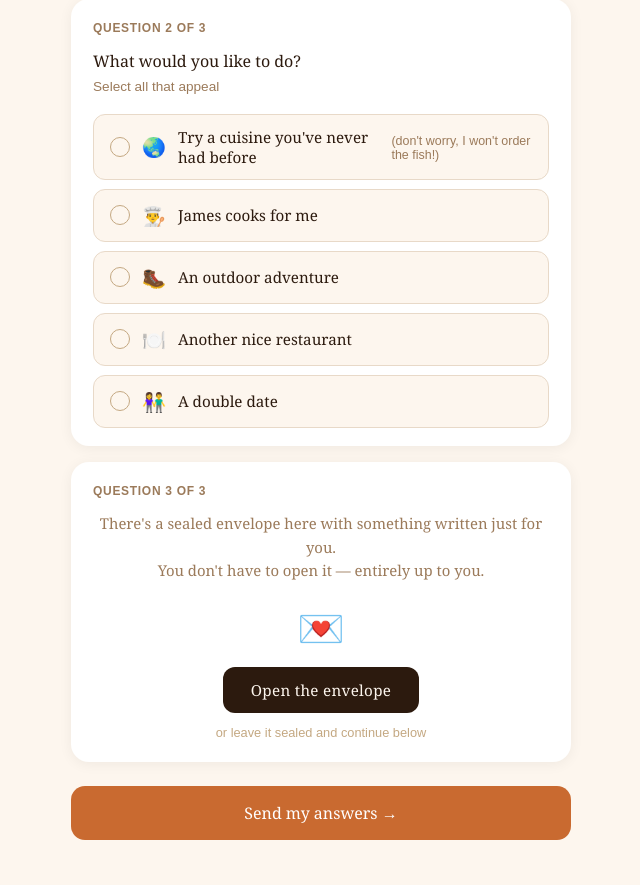
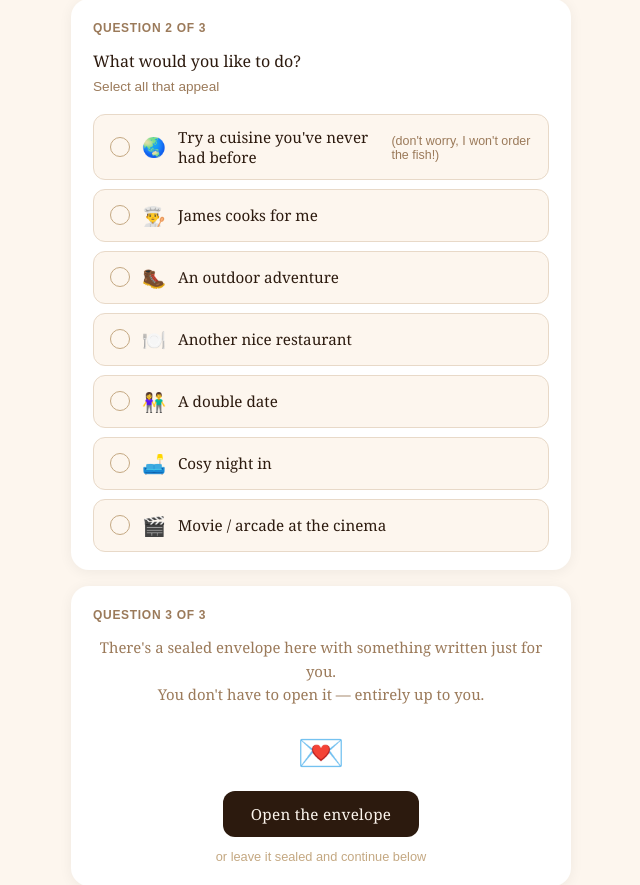
Before and after one commit to Aiello-code/nudda-one, a Flask app: page /olivia in a window 1280 px wide. Shown: the part 1017-1902 px from the top of the page, without its empty margins (319-959 px from the left). Before the commit the page ends 1857 px from the top, so only its background shows below. Run offline with Flask 3, Linux system fonts and the light colour scheme.

Commit message:
Add cosy night in and movie/arcade activity options
Co-Authored-By: Claude Sonnet 4.6 <noreply@anthropic.com>

```diff
--- a/templates/olivia.html
+++ b/templates/olivia.html
@@ -309,6 +309,16 @@
           <div class="opt-icon">👫</div>
           A double date
         </div>
+        <div class="option" data-value="Cosy night in" onclick="toggleActivity(this)">
+          <div class="tick">✓</div>
+          <div class="opt-icon">🛋️</div>
+          Cosy night in
+        </div>
+        <div class="option" data-value="Movie / arcade at the cinema" onclick="toggleActivity(this)">
+          <div class="tick">✓</div>
+          <div class="opt-icon">🎬</div>
+          Movie / arcade at the cinema
+        </div>
       </div>
     </div>
 
```
